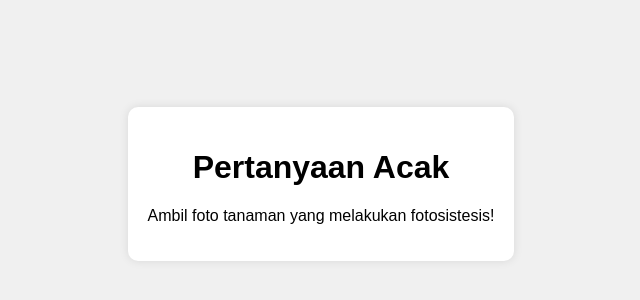
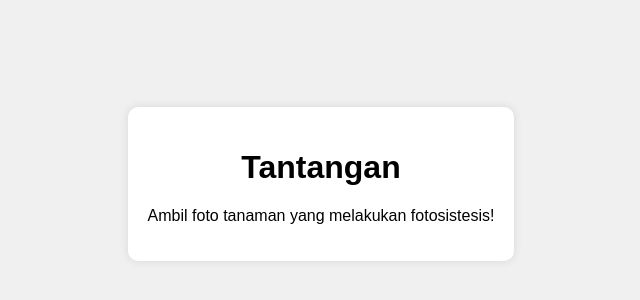
Before and after one commit to kingmickey08/tantangan_mapel, a plain HTML site: page index.html in a window 1280 px wide. Shown: the part 216-516 px from the top of the page, without its empty margins (319-959 px from the left). Drawn offline with Linux system fonts and the light colour scheme.

Commit message:
Update index.html

```diff
--- a/index.html
+++ b/index.html
@@ -25,7 +25,7 @@
 </head>
 <body>
     <div class="container">
-        <h1>Pertanyaan Acak</h1>
+        <h1>Tantangan</h1>
         <p id="question">Loading question...</p>
     </div>
     <script>
```
